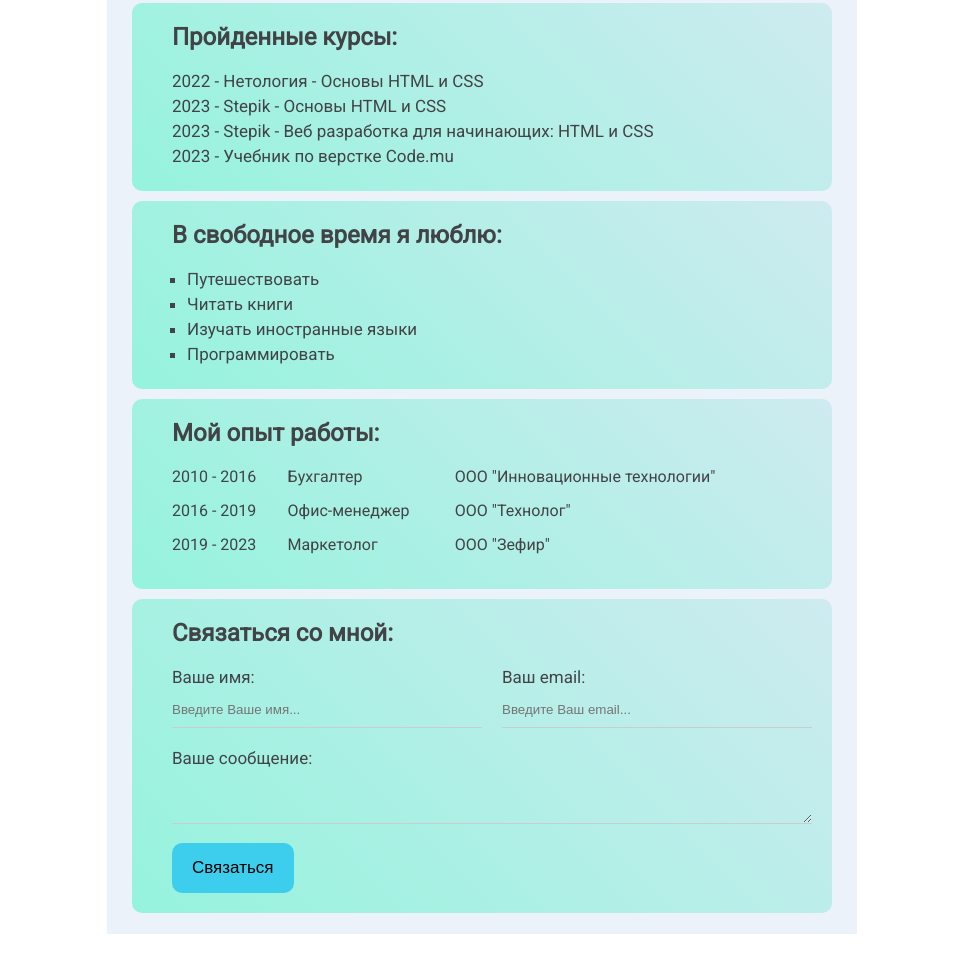
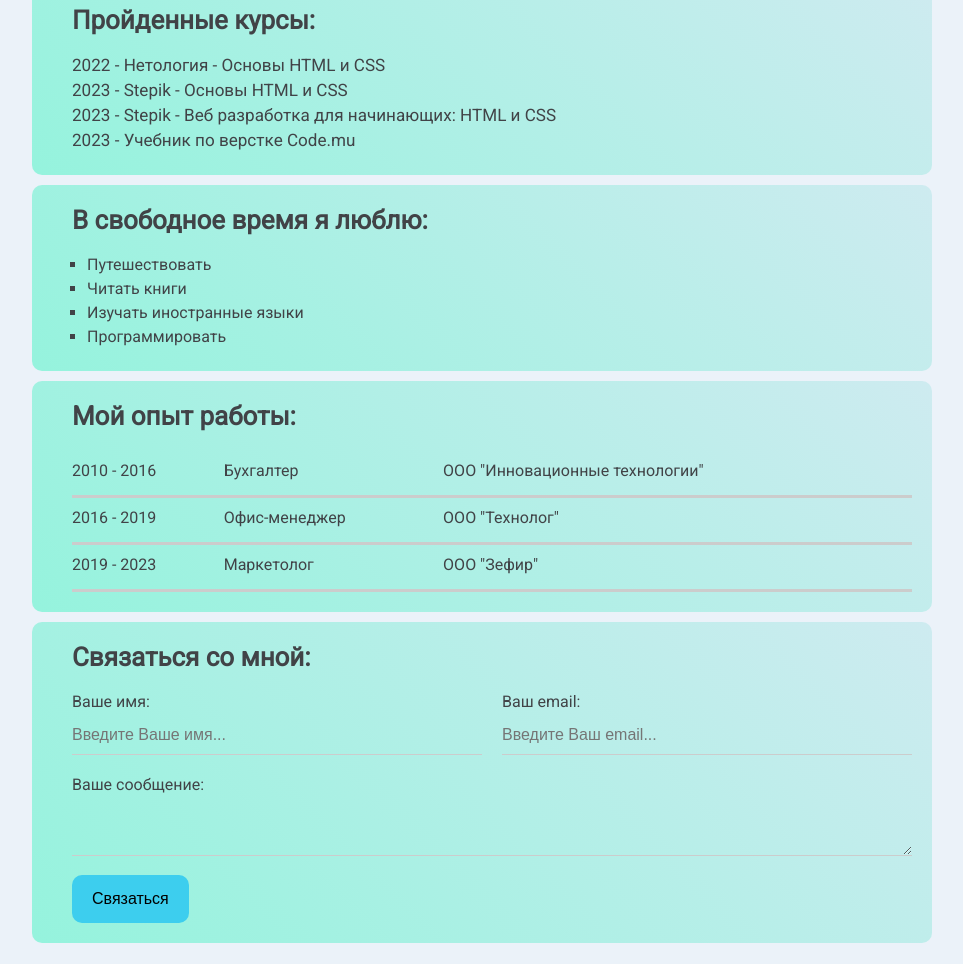
Before and after one commit to Aramina23/CV1, a plain HTML site: page index.html in a window 1280 px wide. Shown: the part 499-1463 px from the top of the page, without its empty margins (158-1121 px from the left). Before the commit the page ends 1433 px from the top, so only its background shows below. Drawn offline with Linux system fonts and the light colour scheme.

Commit message:
Add files via upload

```diff
--- a/style.css
+++ b/style.css
@@ -4,9 +4,9 @@
     margin: 0 auto;
     color: #414347;
     background-color: rgb(235, 242, 249);
+    border: 1px solid rgb(235, 242, 249);
+    max-width: 1280px;
     font: normal 16px 'Roboto', sans-serif;
-    border: 1px solid rgb(235, 242, 249);
-    max-width: 750px;
 }
 
 * {
@@ -14,7 +14,7 @@
 }
 
 .container {
-    max-width: 700px;
+    max-width: 900px;
     margin: 20px auto 20px;
     }
 
@@ -30,22 +30,29 @@
     margin-bottom: 20px;
 }
 
-@media (max-width: 700px) {
+@media (max-width: 767px) {
     .block {
         display: block;
         }
     }
 
-h1 {
+.block h1 {
     margin-left: 30px;
     align-self: center;
     font-size: 40px;
 }
 
 p {
-    font-size: 17px;
+    font-size: calc(12px + 4 * (100vw / 1280));
     padding-bottom: 5px;
 }
+
+@media (min-width: 767px){
+    p {
+     font-size: calc(12px + (4 + 4 * 0.7) * ((100vw - 320px) / 1280));
+     text-align: justify;
+    }
+   }
 
 .photo {
     width: 170px;
@@ -57,7 +64,14 @@ p {
 h2 {
     padding-bottom: 20px;
     margin: 0;
+    font-size: calc(17px + 7 * (100vw / 1280));
 }
+
+@media (min-width: 767px){
+    h2 {
+     font-size: calc(17px + (7 + 7 * 0.7) * ((100vw - 320px) / 1280));
+    }
+   }
 
 a {
     margin-right: 20px;
@@ -78,24 +92,32 @@ a:hover {
 .list {
     padding-left: 15px;
     list-style: square;
+    font-size: calc(12px + 4 * (100vw / 1280));
 }
 
 .list li {
     padding-bottom: 5px;
-    font-size: 17px;
+
 }
 
 .table {
     width: 100%;
+    font-size: calc(12px + 4 * (100vw / 1280));
+}
+
+.table tr {
+    border-bottom: 3px solid #ccc;
 }
 
 .table td {
     padding-bottom: 15px;
+    padding-top: 10px;
+    font-size: 16px;
 }
 
 .form-group label {
     display: block;
-    font-size: 17px;
+
 }
 
 .form-group input,
@@ -106,6 +128,7 @@ a:hover {
     border-bottom: 1px solid #ccc;
     padding: 15px 0 10px;
     outline: none;
+    font-size: calc(12px + 4 * (100vw / 1280));
 }
 .row {
     display: flex;
@@ -125,7 +148,7 @@ a:hover {
     background: rgb(61, 206, 238);
     padding: 15px 20px;
     border-radius: 10px;
-    font-size: 17px;
+    font-size: calc(12px + 4 * (100vw / 1280));
     border: none;
     cursor: pointer;
     margin-top: 15px;
```
